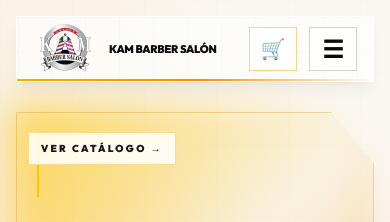
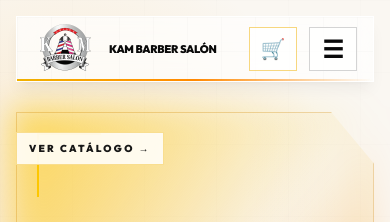
Before and after one commit to bna92/Barber, a React (Vite) app: page / in a window 390 px wide. Shown: the top 222 px of the page. Built offline with nearby package versions, Linux system fonts and the light colour scheme; no server answers; the database is empty.

Commit message:
Hero performance 2.0

```diff
--- a/src/components/Hero.tsx
+++ b/src/components/Hero.tsx
@@ -43,7 +43,7 @@ export default function Hero() {
   }, [heroImages.length]);
 
   return (
-    <section className="relative min-h-screen overflow-hidden bg-[#faf7f2] text-neutral-950 pt-28 lg:pt-0">
+    <section className="relative min-h-screen overflow-hidden bg-[#faf7f2] text-neutral-950 pt-28 sm:pt-28 md:pt-28 lg:pt-28 xl:pt-28 2xl:pt-2">
       <div className="absolute inset-0 bg-[radial-gradient(circle_at_15%_20%,rgba(245,158,11,0.18),transparent_30%),radial-gradient(circle_at_85%_70%,rgba(251,191,36,0.20),transparent_32%)]" />
 
       <div className="absolute inset-0 opacity-[0.22] bg-[linear-gradient(to_right,rgba(0,0,0,0.05)_1px,transparent_1px),linear-gradient(to_bottom,rgba(0,0,0,0.05)_1px,transparent_1px)] bg-[size:72px_72px]" />
@@ -140,8 +140,8 @@ export default function Hero() {
               to="/productos"
               className="
                 absolute
-                z-30
-                left-3
+                z-300
+                left-0
                 top-5
                 sm:left-5
                 sm:top-7
```
